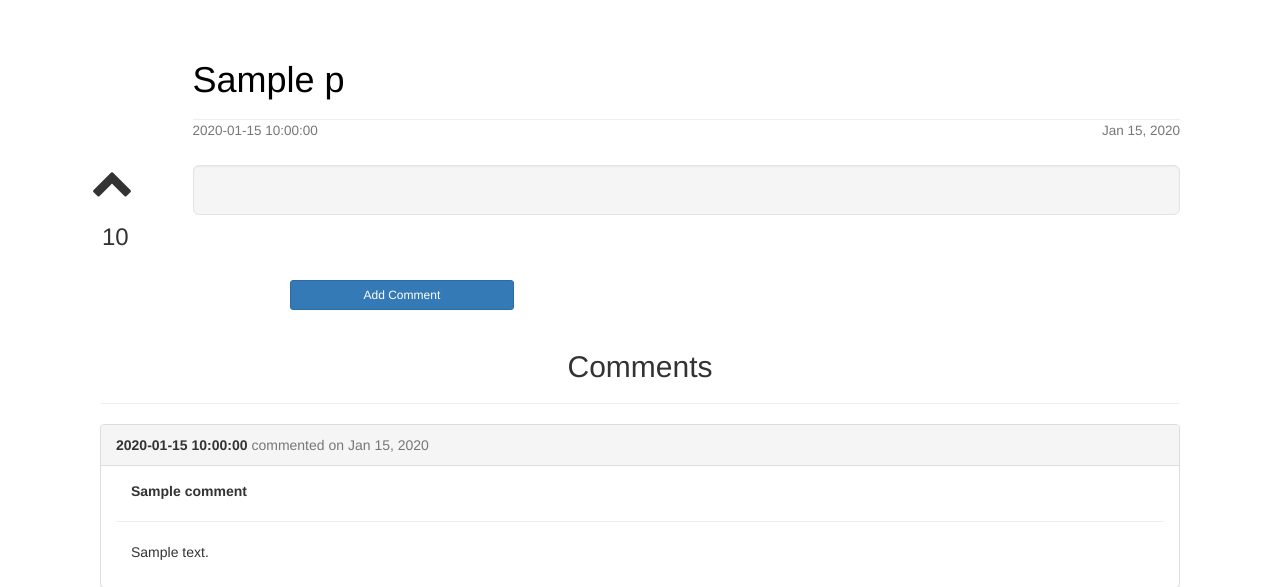
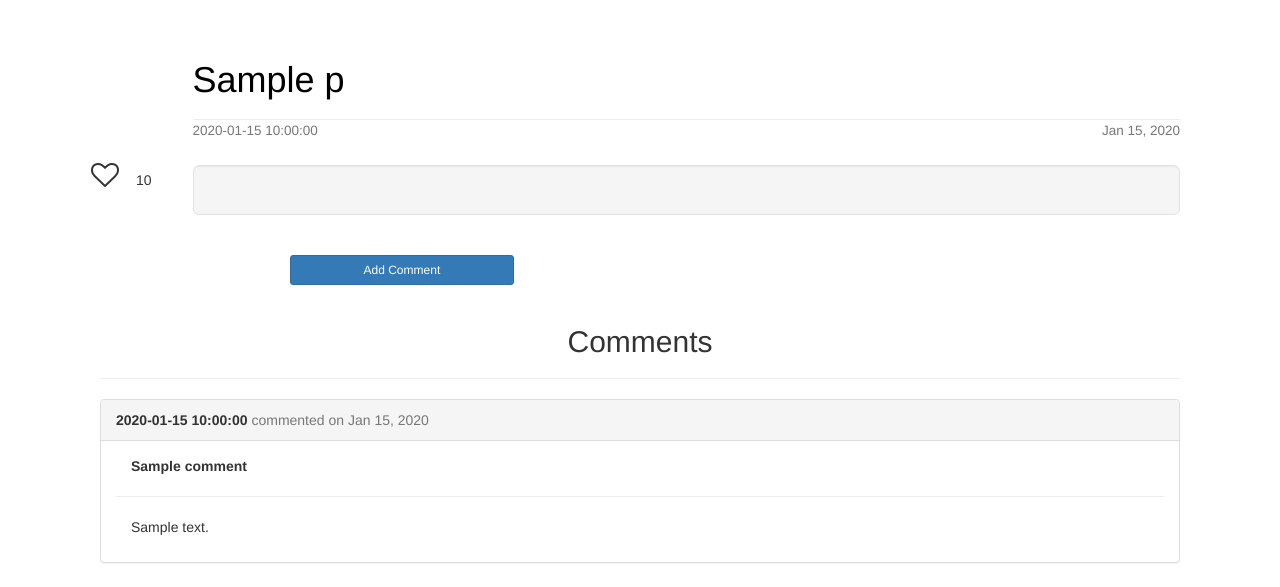
Before and after one commit to robertng0407/RN-Multi-User-Blog, a Python web app: template templates/post.html in a window 1280 px wide. Shown: the part 52-639 px from the top of the page. Run offline with Jinja, Linux system fonts and the light colour scheme; the template is opened without the code that fills it: most values are stand-ins (such as "Sample title", 1, 10 or a date in 2020); some libraries are stand-ins or nearby versions.

Commit message:
Add heart icon for likes

```diff
--- a/templates/front.html
+++ b/templates/front.html
@@ -6,8 +6,7 @@
      <div class="container-fluid">
        <div class="col-xs-1">
          <div class="row main-page-vote">
-           <h3 class="votes">{{ p.likes }}</h3>
-           <p class="text-muted">Popularity</p>
+           <i class="fa fa-heart-o fa-2x" aria-hidden="true"></i><span class="votes">{{ p.likes }}</span>
          </div>
        </div>
        <div class="col-xs-11">
--- a/templates/post.html
+++ b/templates/post.html
@@ -7,10 +7,7 @@
     <div class="col-xs-1">
       <form action="/blog/{{ p.key().id() }}/like" class="vote-form" method="post">
         <div class="row">
-          <button class="vote-button" type="submit" name="vote" value="1"><i class="fa fa-chevron-up fa-3x" aria-hidden="true"></i></button>
-        </div>
-        <div class="row">
-          <h3 class="votes">{{ p.likes }}</h3>
+          <button class="vote-button" type="submit" name="vote" value="1"><i class="fa fa-heart-o fa-2x" aria-hidden="true"></i><span class="votes">{{ p.likes }}</span></button>
         </div>
       </form>
       <div class="row">
```
